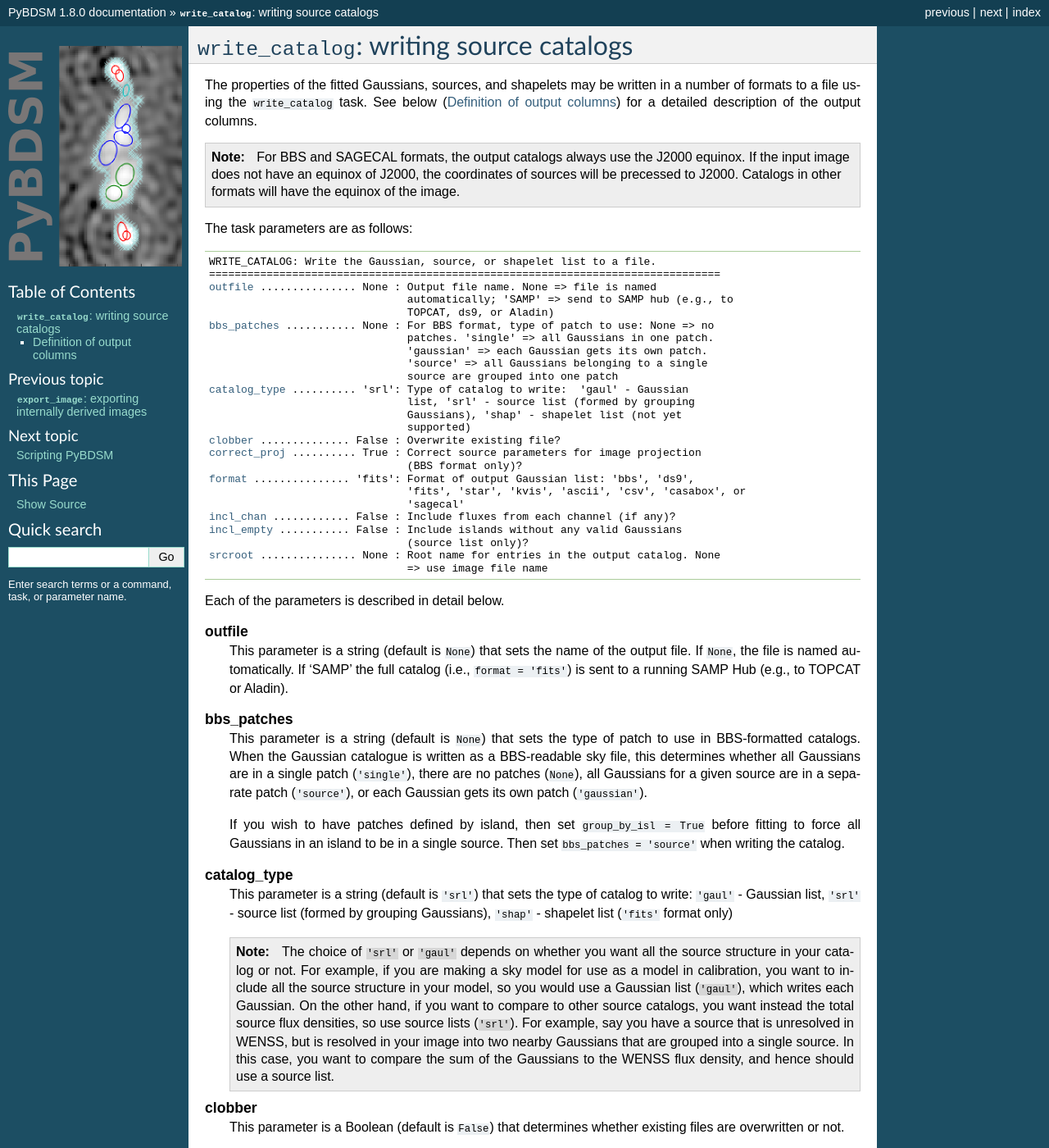
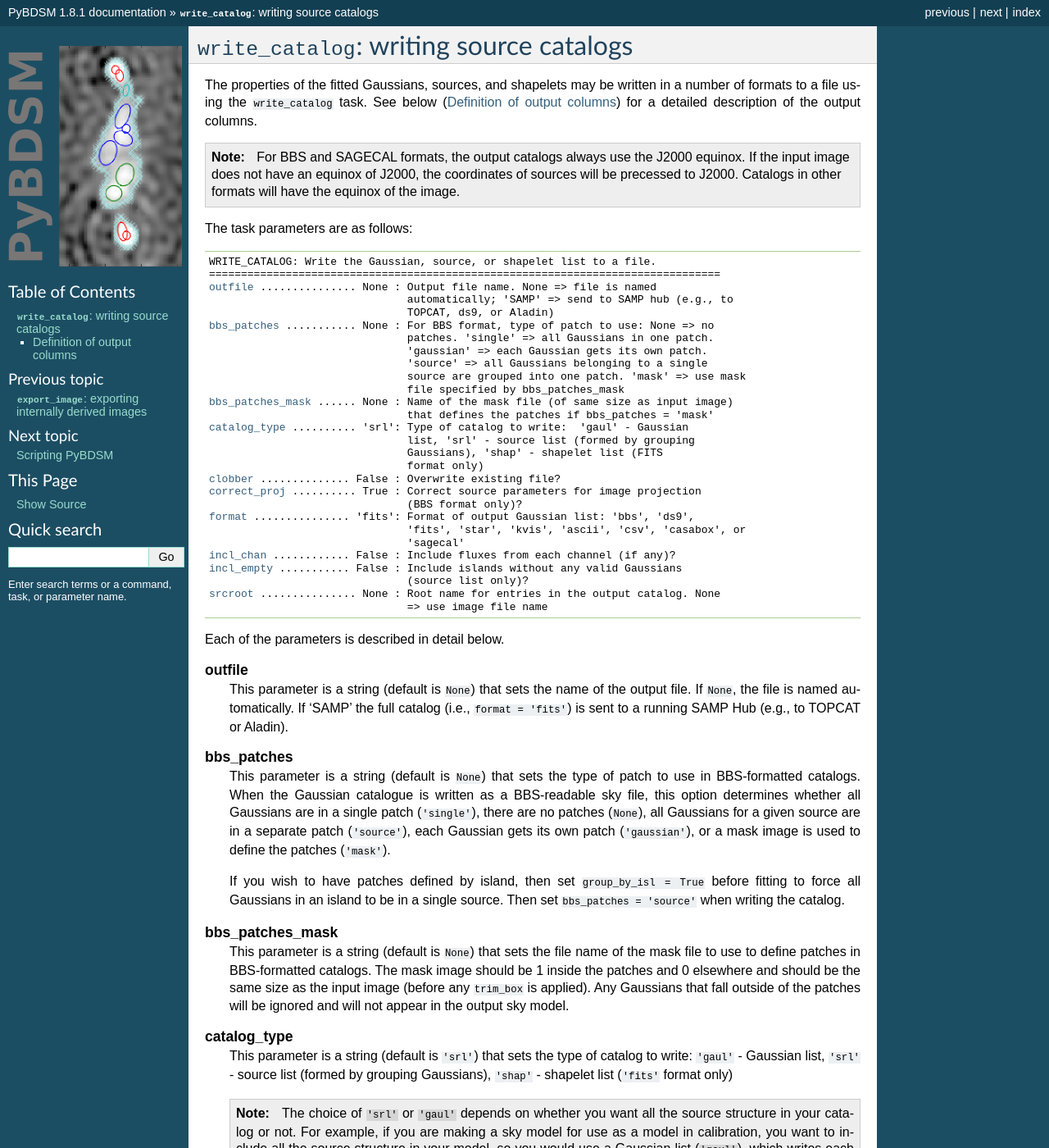
Before and after one commit to lofar-astron/PyBDSF, a Sphinx documentation site: the page built from doc/source/write_catalog.rst, in a window 1280 px wide and 1400 px high. Shown: the whole window at 82% size. Built offline with Sphinx 7.4.7, drawn with Linux system fonts in a browser that asks for light colours; formulas are drawn with MathJax 3; some of the changed text lies outside the part shown.

Commit message:
Task #5407: Updated documentation
git-svn-id: https://svn.astron.nl/LOFAR/branches/CEP-Task5407/CEP/PyBDSM@27916 b3281354-443f-0410-9bd6-bf5212d75c11

```diff
--- a/doc/source/conf.py
+++ b/doc/source/conf.py
@@ -41,7 +41,7 @@ master_doc = 'index'
 
 # General information about the project.
 project = u'PyBDSM'
-copyright = u'2013, David Rafferty and Niruj Mohan'
+copyright = u'2014, David Rafferty and Niruj Mohan'
 
 # The version info for the project you're documenting, acts as replacement for
 # |version| and |release|, also used in various other places throughout the
@@ -50,7 +50,7 @@ copyright = u'2013, David Rafferty and Niruj Mohan'
 # The short X.Y version.
 version = '1.8'
 # The full version, including alpha/beta/rc tags.
-release = '1.8.0'
+release = '1.8.1'
 
 # The language for content autogenerated by Sphinx. Refer to documentation
 # for a list of supported languages.
--- a/doc/source/examples.rst
+++ b/doc/source/examples.rst
@@ -146,6 +146,8 @@ Lastly, the plot window is closed, and the source catalog is written out to an A
                                    'gaussian' => each Gaussian gets its own patch.
                                    'source' => all Gaussians belonging to a single
                                    source are grouped into one patch
+    bbs_patches_mask ...... None : Name of the mask file (of same size as input image)
+                                   that defines the patches if bbs_patches = 'mask'
     catalog_type .......... 'srl': Type of catalog to write:  'gaul' - Gaussian
                                    list, 'srl' - source list (formed by grouping
                                    Gaussians), 'shap' - shapelet list
--- a/doc/source/whats_new.rst
+++ b/doc/source/whats_new.rst
@@ -4,13 +4,15 @@
 What's New
 **********
 
-Version 1.8.1 (2014/01/10):
+Version 1.8.1 (2014/01/14):
+
+    * Added option (``bbs_patches = 'mask'``) to allow patches in an output BBS sky model to be defined using a mask image (set with the ``bbs_patches_mask`` option).
 
     * Fix to bug that caused the ``incl_empty`` option to be ignored when ``format='fits'`` in the ``write_catalog`` task.
 
     * Enabled output of images in CASA format in the ``export_image`` task (``img_format = 'casa'``).
 
-    * Added an option to ``export_image`` to export an island-mask image, with ones where there is emission and zeros elsewhere (``image_type = 'island_mask'``). Features in the island mask may be optionally dilated by specifying the number of dilation iterations with the ``mask_dilation`` parameter.
+    * Added an option to ``export_image`` to export an island-mask image, with ones where there is emission and zeros elsewhere (``image_type = 'island_mask'``). Features in the island mask may be optionally dilated by specifying the number of dilation iterations with the ``mask_dilation`` parameter. The mask image may be padded with zeros to match the original image when the ``trim_box`` option was used to analyze only a portion of the image (``pad_image = True``).
 
     * Added an option to write a CASA region file to the ``write_catalog`` task (``format = 'casabox'``).
 
--- a/doc/source/write_catalog.rst
+++ b/doc/source/write_catalog.rst
@@ -23,11 +23,14 @@ The task parameters are as follows:
                                    patches. 'single' => all Gaussians in one patch.
                                    'gaussian' => each Gaussian gets its own patch.
                                    'source' => all Gaussians belonging to a single
-                                   source are grouped into one patch
+                                   source are grouped into one patch. 'mask' => use mask
+                                   file specified by bbs_patches_mask
+    :term:`bbs_patches_mask` ...... None : Name of the mask file (of same size as input image)
+                                   that defines the patches if bbs_patches = 'mask'
     :term:`catalog_type` .......... 'srl': Type of catalog to write:  'gaul' - Gaussian
                                    list, 'srl' - source list (formed by grouping
-                                   Gaussians), 'shap' - shapelet list (not yet
-                                   supported)
+                                   Gaussians), 'shap' - shapelet list (FITS
+                                   format only)
     :term:`clobber` .............. False : Overwrite existing file?
     :term:`correct_proj` .......... True : Correct source parameters for image projection
                                    (BBS format only)?
@@ -48,15 +51,15 @@ Each of the parameters is described in detail below.
         This parameter is a string (default is ``None``) that sets the name of the output file. If ``None``, the file is named automatically. If 'SAMP' the full catalog (i.e., ``format = 'fits'``) is sent to a running SAMP Hub (e.g., to TOPCAT or Aladin).
 
     bbs_patches
-        This parameter is a string (default is ``None``) that sets the type of patch to use in BBS-formatted catalogs. When the Gaussian catalogue is written as a BBS-readable sky file, this
-        determines whether all Gaussians are in a single patch (``'single'``), there are no
-        patches (``None``), all Gaussians for a given source are in a separate patch (``'source'``), or
-        each Gaussian gets its own patch (``'gaussian'``).
+        This parameter is a string (default is ``None``) that sets the type of patch to use in BBS-formatted catalogs. When the Gaussian catalogue is written as a BBS-readable sky file, this option determines whether all Gaussians are in a single patch (``'single'``), there are no patches (``None``), all Gaussians for a given source are in a separate patch (``'source'``), each Gaussian gets its own patch (``'gaussian'``), or a mask image is used to define the patches (``'mask'``).
 
         If you wish to have patches defined by island, then set
         ``group_by_isl = True`` before fitting to force all
         Gaussians in an island to be in a single source. Then set
         ``bbs_patches = 'source'`` when writing the catalog.
+
+    bbs_patches_mask
+        This parameter is a string (default is ``None``) that sets the file name of the mask file to use to define patches in BBS-formatted catalogs. The mask image should be 1 inside the patches and 0 elsewhere and should be the same size as the input image (before any ``trim_box`` is applied). Any Gaussians that fall outside of the patches will be ignored and will not appear in the output sky model.
 
     catalog_type
         This parameter is a string (default is ``'srl'``) that sets the type of catalog to write:  ``'gaul'`` - Gaussian list, ``'srl'`` - source list
```
Also changed, not shown: doc/source/process_image.rst (+8 -5 lines), 1 other file.
